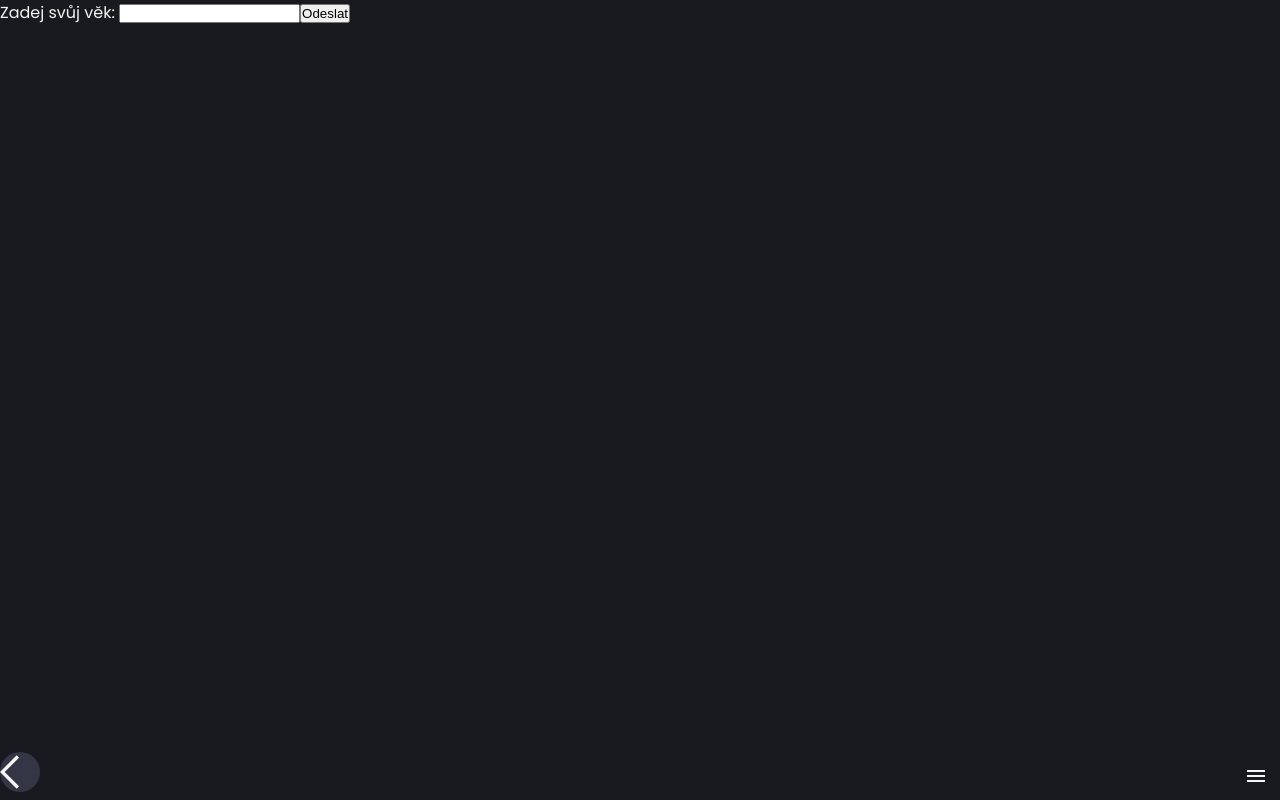
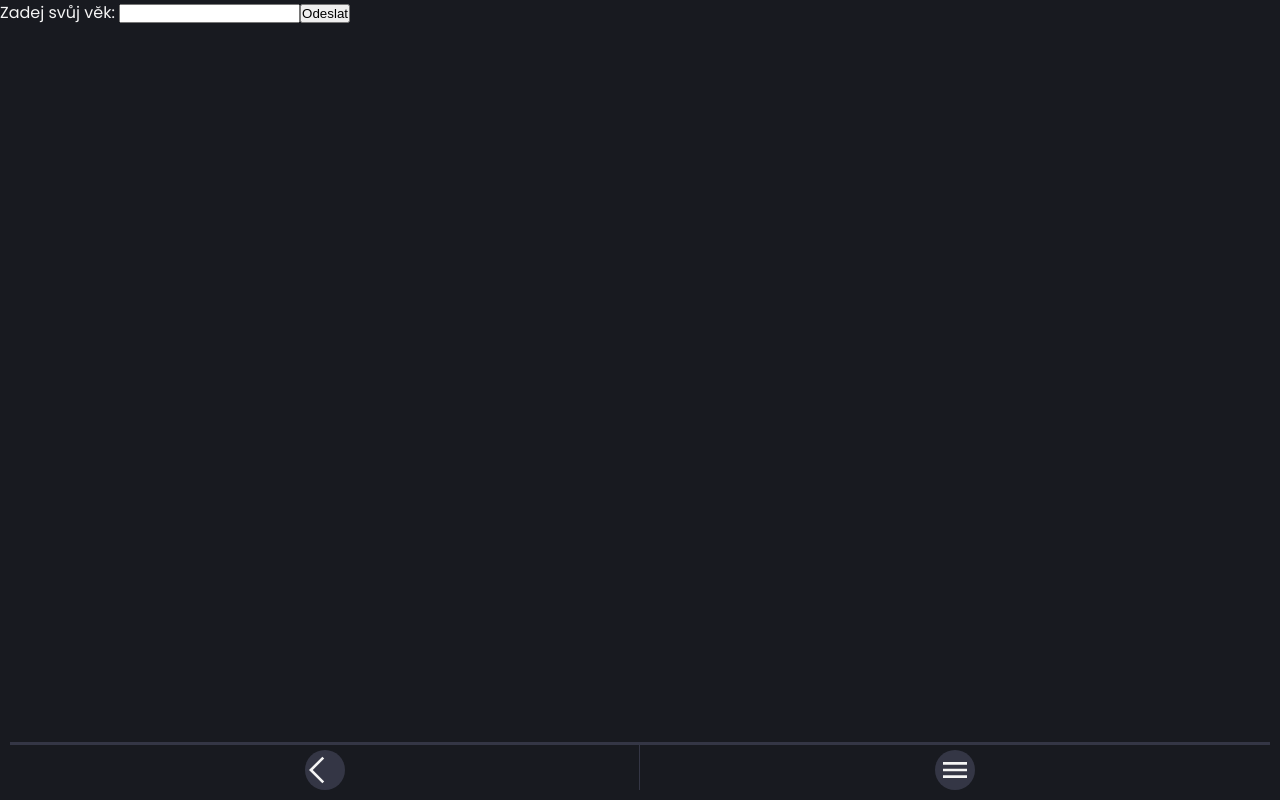
Before and after one commit to badela007/Kojoradce_projekt, a React (Vite) app: page /feedback in a window 1280 px wide. Built offline with nearby package versions, Linux system fonts and the light colour scheme.

Commit message:
CSS BottomMenu

```diff
--- a/src/components/BottomMenu/index.jsx
+++ b/src/components/BottomMenu/index.jsx
@@ -35,20 +35,22 @@ export const BottomMenu = () => {
 
   return (
     <div className="menu_bottom">
-      <div className="back">
-        <button
-          style={{ display: hideComponent ? 'none' : 'block' }}
-          onClick={() => navigate(-1)}
-          className="back_btn"
-        ></button>
+      <div
+        className="back"
+        onClick={() => navigate(-1)}
+        style={{ display: hideComponent ? 'none' : 'flex' }}
+      >
+        <button className="back_btn"></button>
       </div>
-      <div className="hamburger">
+      <div
+        className="hamburger"
+        onClick={() => {
+          setMenuOpened(!menuOpened);
+        }}
+      >
         <div className={menuOpened ? 'menu' : 'menu menu--closed'}>
           <button
             className={`menu__btn ${menuOpened ? 'menu__btn--open' : ''}`}
-            onClick={() => {
-              setMenuOpened(!menuOpened);
-            }}
           ></button>
           <div className="menu__items">
             {menuLinks.map((link, index) => {
--- a/src/components/BottomMenu/style.css
+++ b/src/components/BottomMenu/style.css
@@ -4,47 +4,65 @@
   right: 0;
   width: 100vw;
   display: flex;
-  justify-content: space-between;
+  justify-content: space-around;
+  align-items: center;
+  font-size: 20px;
+  padding: 10px;
+
+}
+
+.back,
+.hamburger {
+  width: 50%;
+  min-height: 100%;
+  display: flex;
+  justify-content: center;
+  align-items: center;
+  border-top: var(--btn-nav-bg-color) solid 3px;
+  padding-top: 5px;
+  cursor: pointer;
+  background-color: var(--main-bg-color);
+}
+
+.back {
+  border-right: var(--btn-nav-bg-color) solid 1px;
+
+}
+
+.back_btn,
+.menu__btn {
+  display: flex;
+  align-items: center;
+  justify-content: center;
+  background-color: #343645;
+  border-radius: 100%;
+  background-size: 80%;
+  background-repeat: no-repeat;
+  background-position: center;
+  width: 40px;
+  height: 40px;
+  border: none;
+  cursor: pointer;
+}
+
+.back_btn {
+  background-image: url('./img/arrow-icon.svg');
 }
 
 
-.back_btn {
-background-color: #F5F5F5;
-width: 40px;
-height: 40px;
-background: none;
-	color: inherit;
-	border: none;
-	padding: 0;
-	font: inherit;
-	cursor: pointer;
-	outline: inherit;
-  background-color: #343645 ;
-  border-radius: 100%;
-  background-image: url('./img/arrow-icon.svg');
-  background-size: cover;
 
+.menu__btn {
+  background-image: url(./img/menu-icon.svg);
 }
-
 
 .menu {
   position: relative;
   bottom: 0;
   right: 0;
+
 }
 
-.menu__btn {
-  display: block;
-  background-color: transparent;
-  background-image: url(./img/menu-icon.svg);
-  background-size: cover;
-  width: 1.5rem;
-  height: 1.5rem;
-  margin: 0.75rem;
-  border: none;
-  cursor: pointer;
 
-}
 
 
 .menu__btn--open {
@@ -53,12 +71,14 @@ background: none;
 
 .menu__items {
   background-color: #68506A;
-  padding: 1rem;
+  padding: 15px;
   position: absolute;
   bottom: 2.5rem;
   right: 0;
   display: flex;
   flex-direction: column;
+  width: 281px;
+  size: 20px;
 }
 
 .menu--closed .menu__items {
@@ -66,9 +86,8 @@ background: none;
 }
 
 .menu-item {
-  font-family: 'Poppins', sans-serif;
-  font-size: 1rem;
-  padding: 0.5rem 0;
+  gap: 10px;
+  padding: 10px;
   color: #F5F5F5;
   text-decoration: none;
 }
```
